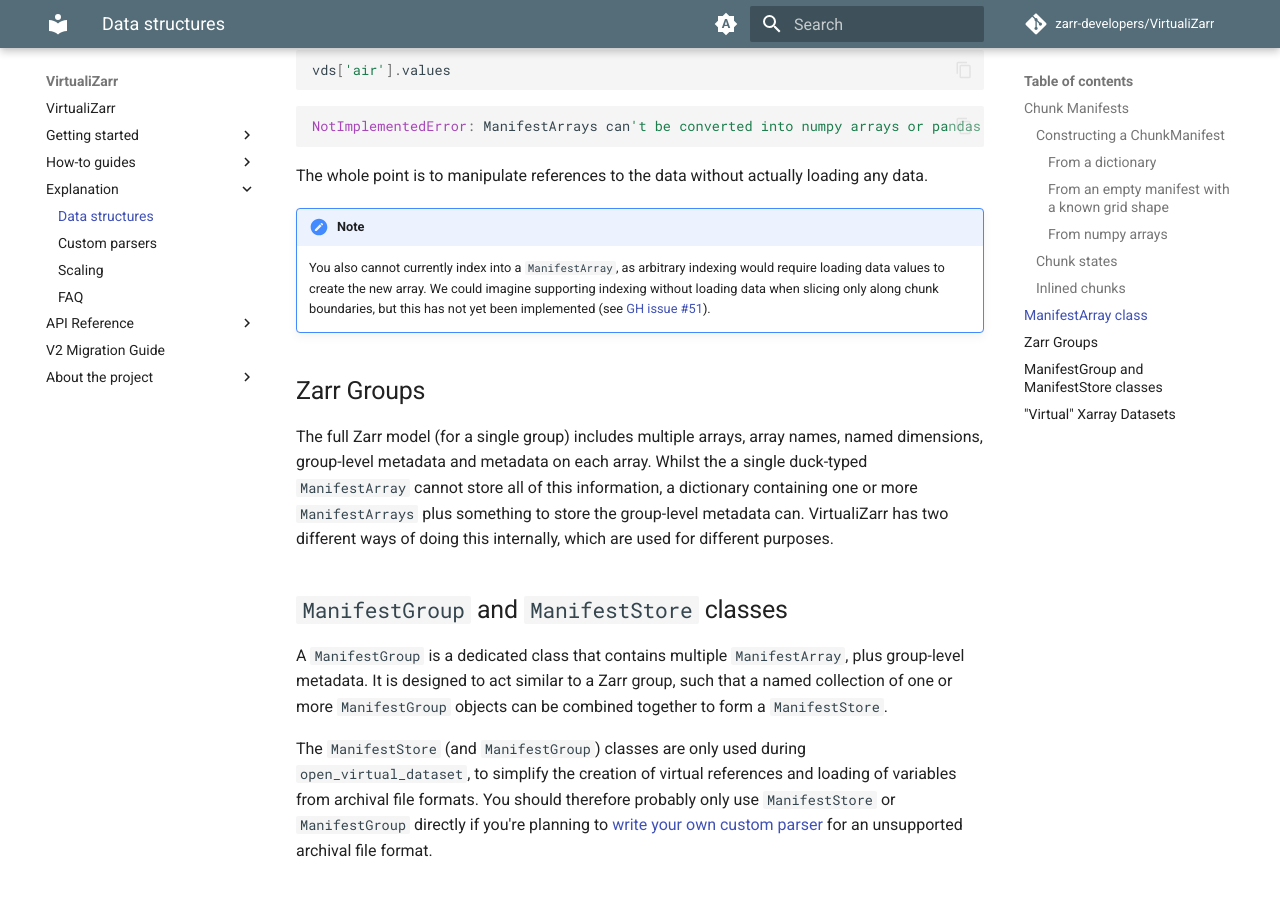
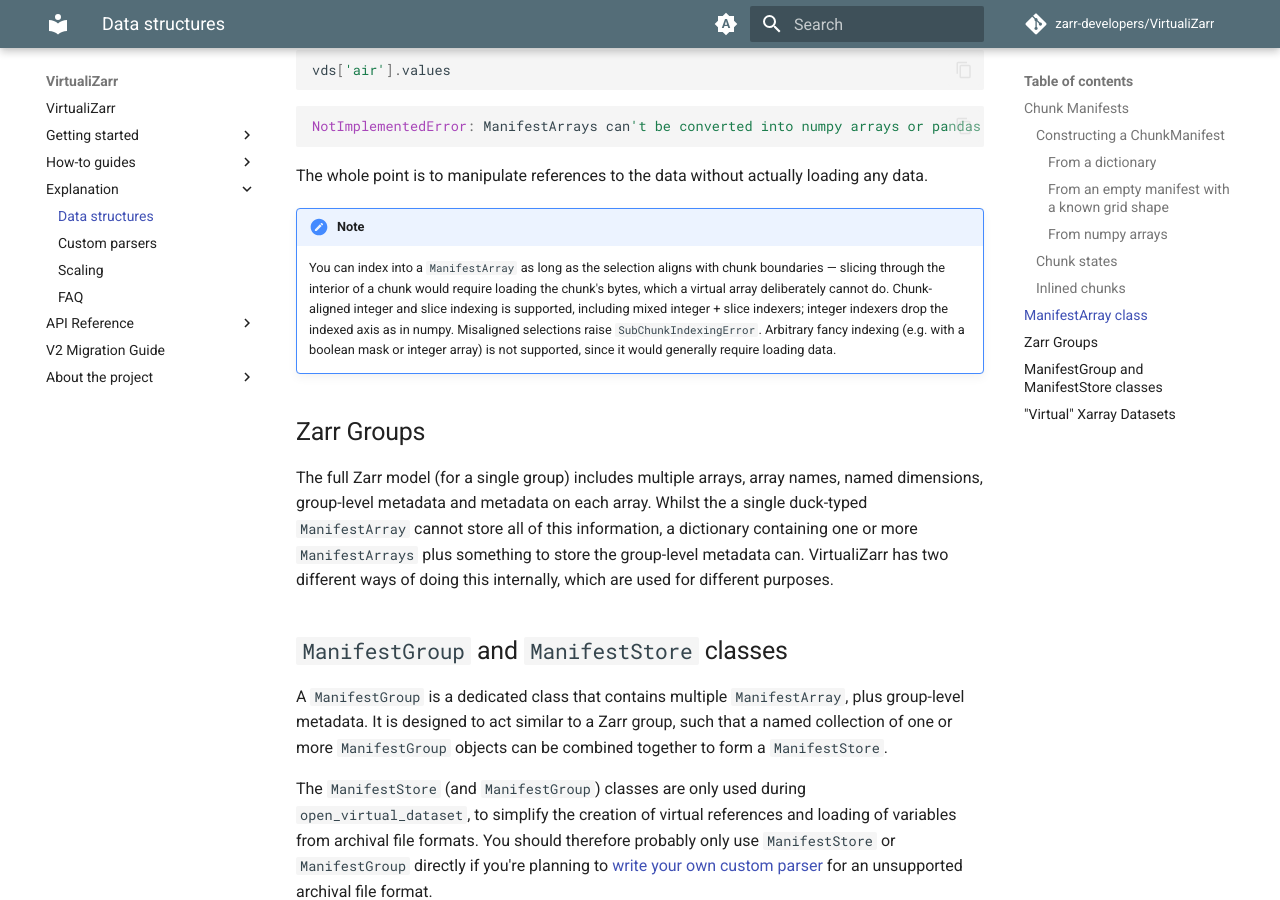
Before and after one commit to zarr-developers/VirtualiZarr, an MkDocs documentation site: the page built from docs/data_structures.md, in a window 1280 px wide and 900 px high, scrolled down 5654 px. Built offline with MkDocs 1.6.1 and Material for MkDocs 9.7.7, drawn with Linux system fonts in a browser that asks for light colours; comment, search, counter and statistics services are not loaded; the version menu is left out.

Commit message:
docs: update outdated mentions of indexing limitations
data_structures.md and faq.md still implied indexing on a ManifestArray
was unimplemented. Reflect the chunk-aligned int/slice semantics that now
work end-to-end, and flip the isel row in the kerchunk-comparison table.

```diff
--- a/docs/data_structures.md
+++ b/docs/data_structures.md
@@ -244,8 +244,9 @@ NotImplementedError: ManifestArrays can't be converted into numpy arrays or pand
 The whole point is to manipulate references to the data without actually loading any data.
 
 !!! note
-    You also cannot currently index into a `ManifestArray`, as arbitrary indexing would require loading data values to create the new array.
-    We could imagine supporting indexing without loading data when slicing only along chunk boundaries, but this has not yet been implemented (see [GH issue #51](https://github.com/zarr-developers/VirtualiZarr/issues/51)).
+    You can index into a `ManifestArray` as long as the selection aligns with chunk boundaries — slicing through the interior of a chunk would require loading the chunk's bytes, which a virtual array deliberately cannot do.
+    Chunk-aligned integer and slice indexing is supported, including mixed integer + slice indexers; integer indexers drop the indexed axis as in numpy. Misaligned selections raise `SubChunkIndexingError`.
+    Arbitrary fancy indexing (e.g. with a boolean mask or integer array) is not supported, since it would generally require loading data.
 
 ## Zarr Groups
 
```
Also changed, not shown: docs/faq.md (+1 -1 lines).
